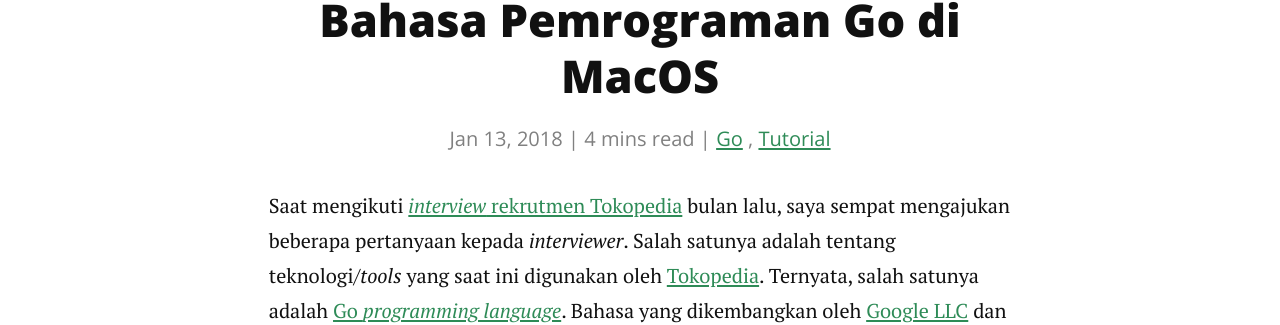
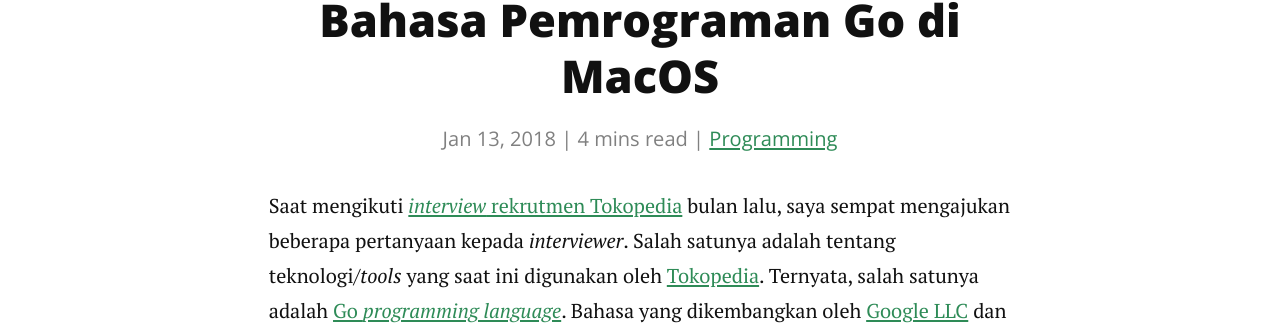
Before and after one commit to wlisrausr/wlisra.github.io, a Jekyll site: the page built from _posts/2018-01-13-go-installation-and-setup-on-macos.markdown, in a window 1280 px wide and 900 px high. Shown: the part 398-723 px from the top of the window. Built offline with Jekyll 4.4.1, drawn with Linux system fonts in a browser that asks for light colours; nearby versions of some CDN libraries; comment, search, counter and statistics services are not loaded.

Commit message:
Update categories

```diff
--- a/_posts/2017-06-16-register-experience-at-refactory-coding-bootcamp.markdown
+++ b/_posts/2017-06-16-register-experience-at-refactory-coding-bootcamp.markdown
@@ -3,7 +3,7 @@ layout: post
 title: "Pengalaman Mendaftar di Refactory Coding Bootcamp"
 date: 2017-06-16
 comments: true
-categories: [Experience, Bootcamp]
+categories: [Experience]
 published: true
 ---
 
--- a/_posts/2017-12-25-register-experience-as-software-engineer-at-tokopedia.markdown
+++ b/_posts/2017-12-25-register-experience-as-software-engineer-at-tokopedia.markdown
@@ -3,7 +3,7 @@ layout: post
 title: "Pengalaman Mendaftar sebagai Software Engineer di Tokopedia"
 date: 2017-12-25
 comments: true
-categories: [Experience, Tokopedia]
+categories: [Experience]
 published: true
 ---
 
--- a/_posts/2018-01-13-go-installation-and-setup-on-macos.markdown
+++ b/_posts/2018-01-13-go-installation-and-setup-on-macos.markdown
@@ -3,7 +3,7 @@ layout: post
 title: "TIL: Instalasi dan Pengaturan Bahasa Pemrograman Go di MacOS"
 date: 2018-01-13
 comments: true
-categories: [Go, Tutorial]
+categories: [Programming]
 published: true
 ---
 
--- a/_posts/2018-01-20-fundamentals-of-go.markdown
+++ b/_posts/2018-01-20-fundamentals-of-go.markdown
@@ -3,7 +3,7 @@ layout: post
 title: "TIL: Dasar-Dasar Pemrograman Go"
 date: 2018-01-20
 comments: true
-categories: [Go, Tutorial]
+categories: [Programming]
 published: false
 ---
 
```
